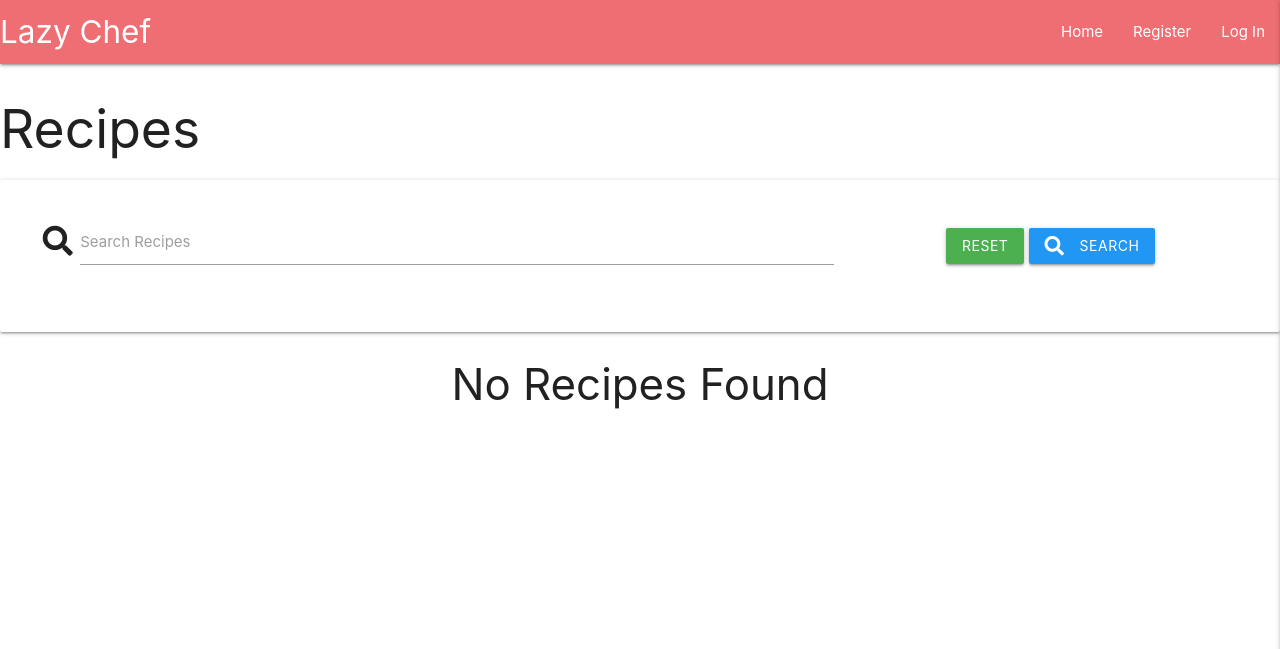
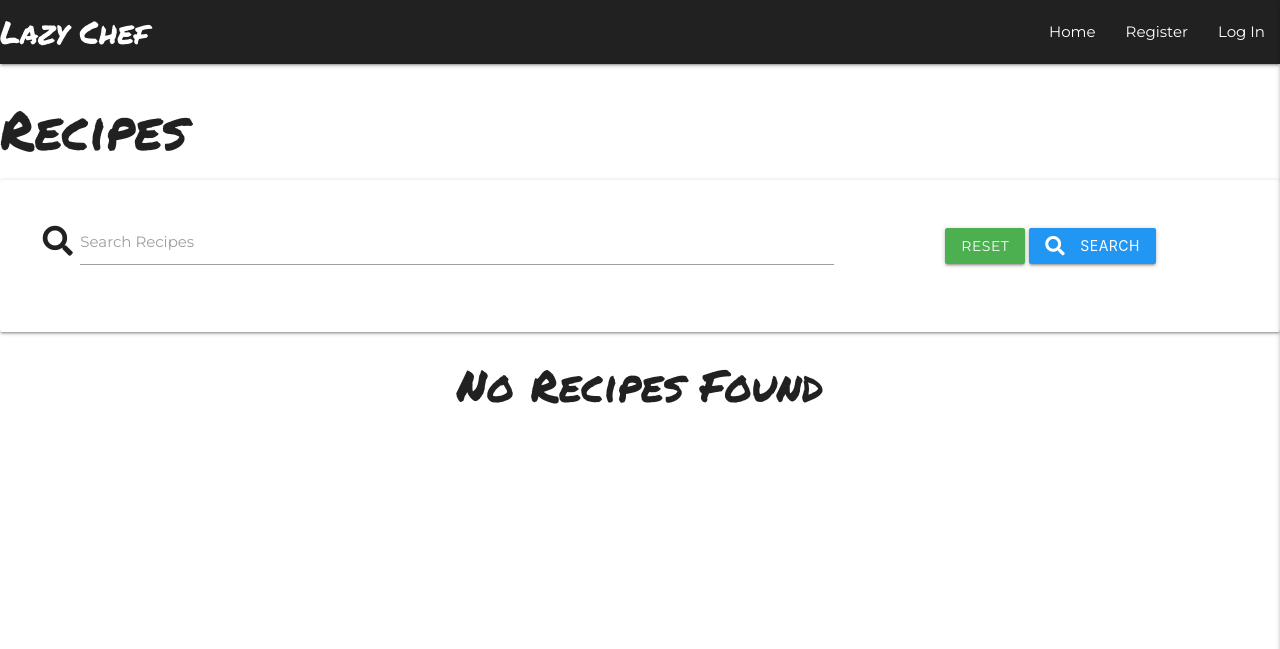
Before and after one commit to ConnorSargent/lazy_chef, a Flask app: page / in a window 1280 px wide. Shown: the top 649 px of the page. Run offline with Flask 2, Linux system fonts and the light colour scheme; data that the repository does not hold is empty; some libraries are stand-ins or nearby versions.

Commit message:
add styling to base.html, add fonts

```diff
--- /dev/null
+++ b/static/css/style.css
@@ -0,0 +1,13 @@
+h1,
+h2,
+h3,
+h4,
+h5,
+h6,
+.brand-logo {
+    font-family: 'Permanent Marker', cursive;
+}
+
+body {
+    font-family: 'Montserrat', sans-serif;
+}
--- a/templates/base.html
+++ b/templates/base.html
@@ -6,11 +6,16 @@
     <meta http-equiv="X-UA-Compatible" content="IE=edge">
     <meta name="viewport" content="width=device-width, initial-scale=1.0">
 
+
     <link rel="stylesheet" href="https://cdnjs.cloudflare.com/ajax/libs/font-awesome/5.15.4/css/all.min.css"
         integrity="sha512-1ycn6IcaQQ40/MKBW2W4Rhis/DbILU74C1vSrLJxCq57o941Ym01SwNsOMqvEBFlcgUa6xLiPY/NS5R+E6ztJQ=="
         crossorigin="anonymous" referrerpolicy="no-referrer" />
     <link rel="stylesheet" href="https://cdnjs.cloudflare.com/ajax/libs/materialize/1.0.0/css/materialize.min.css">
     <link rel="stylesheet" href="{{ url_for('static', filename='css/style.css') }}" type="text/css">
+    <link rel="preconnect" href="https://fonts.googleapis.com">
+    <link rel="preconnect" href="https://fonts.gstatic.com" crossorigin>
+    <link href="https://fonts.googleapis.com/css2?family=Montserrat&family=Permanent+Marker&display=swap"
+        rel="stylesheet">
     {% block styles %}
     {% endblock %}
 
@@ -21,7 +26,7 @@
 
     <header>
         <!-- top navbar -->
-        <nav class="nav-extended">
+        <nav class="nav-extended grey darken-4">
             <div class="nav-wrapper">
                 <a href="{{ url_for('get_recipes') }}" class="brand-logo">Lazy Chef</a>
                 <a href="#" data-target="mobile-demo" class="sidenav-trigger right"><i class="fas fa-bars"></i></a>
@@ -77,7 +82,7 @@
         {% with messages = get_flashed_messages() %}
         {% if messages %}
         {% for message in messages %}
-                    <div class="row flashes">
+        <div class="row flashes green accent-3">
             <h4 class="center-align">{{ message }}</h4>
         </div>
         {% endfor %}
```
Also changed, not shown: app.py (+11 -2 lines). Lines whose indentation alone changed are shown as unchanged.
